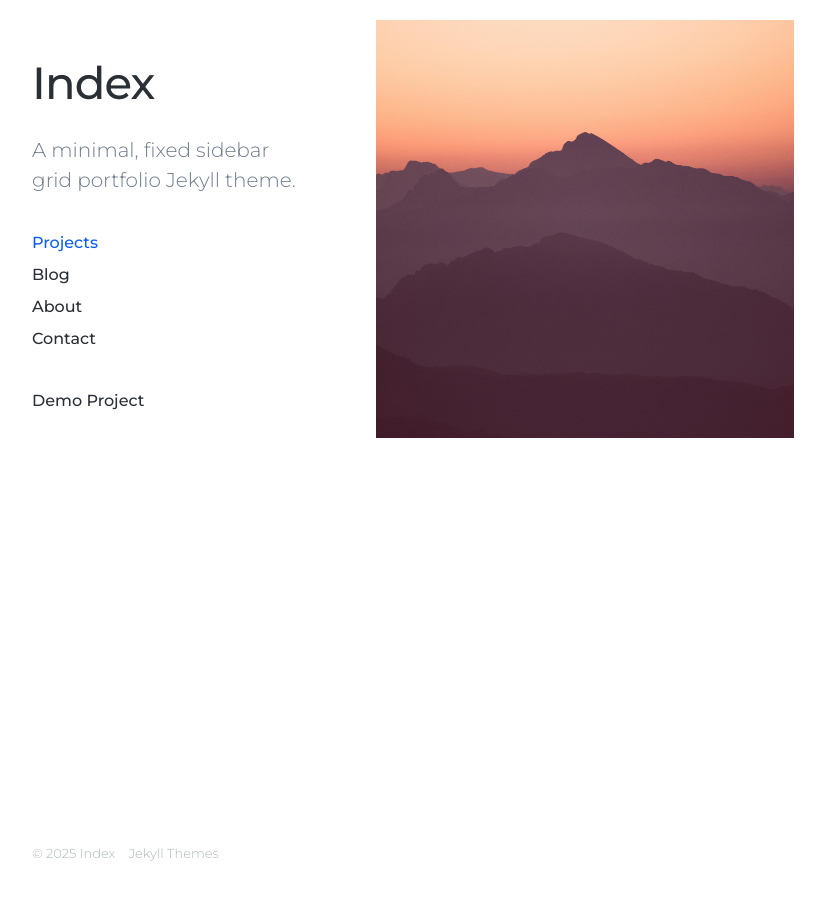
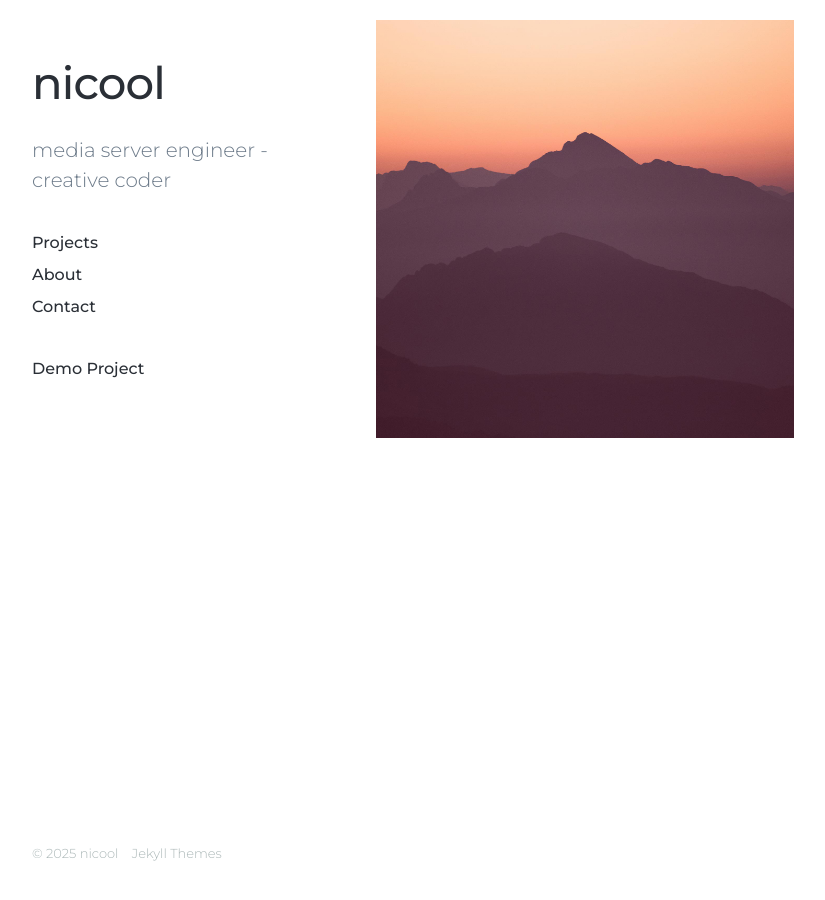
Before and after one commit to nic-glitch/nicool, a Jekyll site: the page built from index.html, in a window 1280 px wide. Shown: the whole page, without its empty margins (28-853 px from the left). Built offline with Jekyll 4.4.1, drawn with Linux system fonts in a browser that asks for light colours; nearby versions of some CDN libraries.

Commit message:
Update settings.yml
changing site title and menu items

```diff
--- a/_data/settings.yml
+++ b/_data/settings.yml
@@ -1,6 +1,6 @@
 basic_settings:
-  site_title: Index
-  site_tagline: A minimal, fixed sidebar grid portfolio Jekyll theme.
+  site_title: nicool
+  site_tagline: media server engineer - creative coder
   favicon_image: /images/favicon.png
 
 header_settings:
@@ -10,9 +10,7 @@ header_settings:
 menu_settings:
   menu_items:
     - title: 'Projects'
-      url: '/'
-    - title: 'Blog'
-      url: '/blog/'
+      url: '/projects/'
     - title: 'About'
       url: '/about'
     - title: 'Contact'
```
